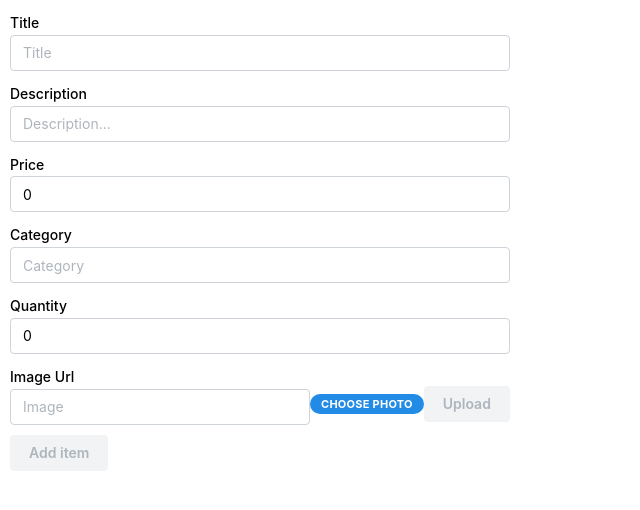
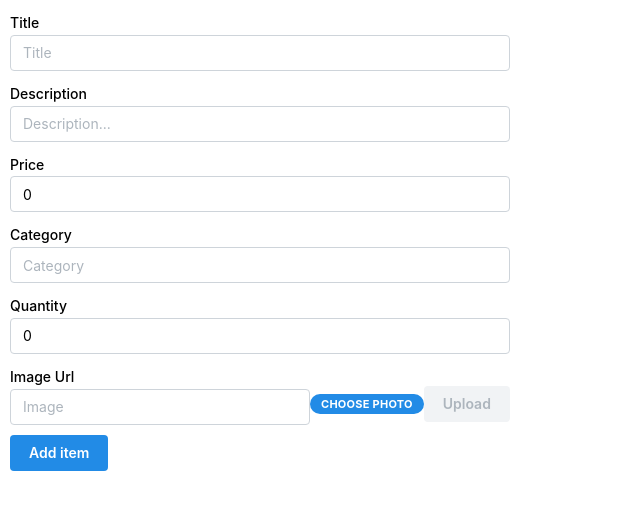
Before and after one commit to jefsamo/isw-blacklist-fe, a React (Vite) app: page /create-item in a window 1280 px wide. Shown: the top 510 px of the page, without its empty margins (0-640 px from the left). Built offline with nearby package versions, Linux system fonts and the light colour scheme; no server answers; sample sign-in values are in the browser's storage.

Commit message:
item upload refactor

```diff
--- a/src/hooks/useCreateItem.ts
+++ b/src/hooks/useCreateItem.ts
@@ -41,7 +41,7 @@ export const useCreateItem = () => {
     onSuccess: () => {
       toast.success("Item created sucessfully");
       queryClient.invalidateQueries({
-        queryKey: ["items-all-total"],
+        queryKey: ["items-all"],
       });
       // navigate("/items");
     },
--- a/src/pages/CreateItem/CreateItem.tsx
+++ b/src/pages/CreateItem/CreateItem.tsx
@@ -31,8 +31,8 @@ const CreateItem = () => {
   const handleImageUrlChange = (e: React.ChangeEvent<HTMLInputElement>) =>
     setImageUrl(e.target.value);
 
-  const canUpdate =
-    !name && !description && !price && !category && !quantity && !imageUrl;
+  // const canUpdate =
+  //   !name && !description && !price && !category && !quantity && !imageUrl;
 
   const handleUpload = async () => {
     if (file) {
@@ -65,7 +65,7 @@ const CreateItem = () => {
   ) => {
     e.preventDefault();
 
-    if (!name || !!description || !price || !category || !quantity || !imageUrl)
+    if (!name && !!description && !price && !category && !quantity && !imageUrl)
       return;
 
     createItem(
@@ -80,7 +80,7 @@ const CreateItem = () => {
       },
       {
         onSettled: () => {
-          navigate("/users");
+          navigate("/items");
         },
       }
     );
@@ -165,7 +165,7 @@ const CreateItem = () => {
       <Space h={10} />
       <Button
         loading={isPending}
-        disabled={canUpdate}
+        // disabled={canUpdate}
         onClick={(e) => {
           handleCreateItem(e);
         }}
```
